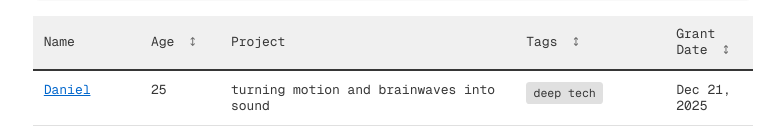
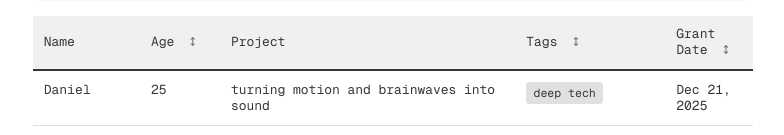
Before and after one commit to Bagel-Fund/bagel.fund, a Next.js app: page / in a window 1280 px wide. Shown: the part 780-915 px from the top of the page, without its empty margins (247-1031 px from the left). Built offline with nearby package versions, Linux system fonts and the light colour scheme.

Commit message:
remove links

```diff
--- a/components/GranteesTable.tsx
+++ b/components/GranteesTable.tsx
@@ -183,15 +183,7 @@ export default function GranteesTable({grantees}: GranteesTableProps) {
 						) : (
 							filteredAndSortedGrantees.map((grantee: Grantee, index: number) => (
 								<tr key={`${grantee.name}-${index}`}>
-									<td>
-										{grantee.link ? (
-											<a href={grantee.link} target="_blank" rel="noopener noreferrer">
-												{grantee.name}
-											</a>
-										) : (
-											grantee.name
-										)}
-									</td>
+									<td>{grantee.name}</td>
 									<td>{grantee.age || ''}</td>
 									<td>{grantee.projectDescription || ''}</td>
 									<td>
--- a/index.html
+++ b/index.html
@@ -42,6 +42,7 @@
 			<div>
 				<div>
 					<h2>Grantees & Projects</h2>
+					<p class="">Want to meet one of the grantees? <a href="mailto:aridutilh@gmail.com,alexa@kayman.ventures?subject=Bagel%20Grant%20Question">Email us</a> to meet a grantee.</p>
 
 					<div id="search-filter-container">
 						<div id="search-container">
```
